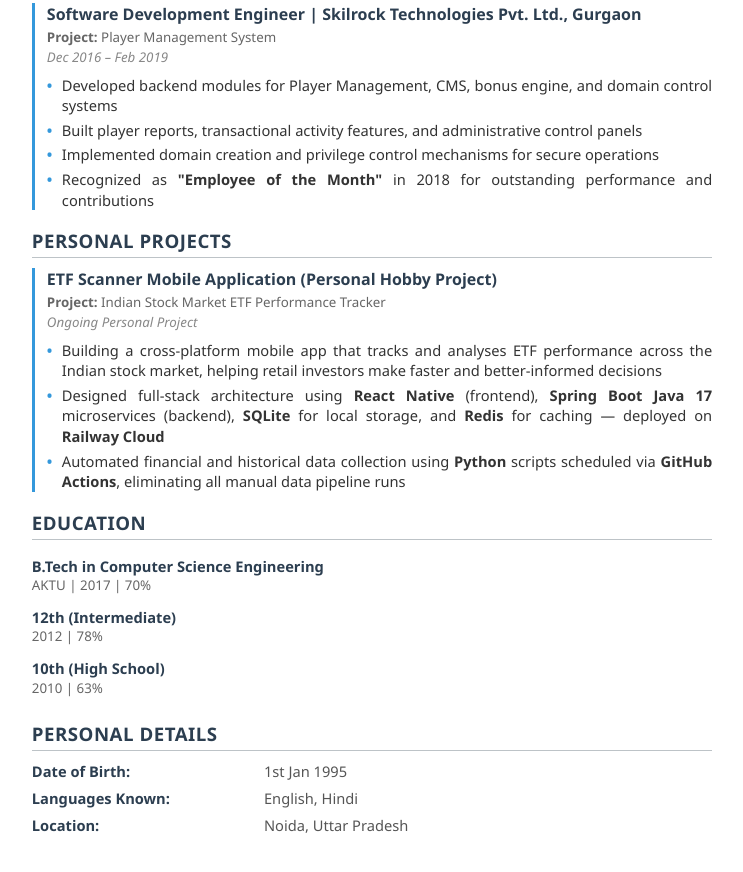
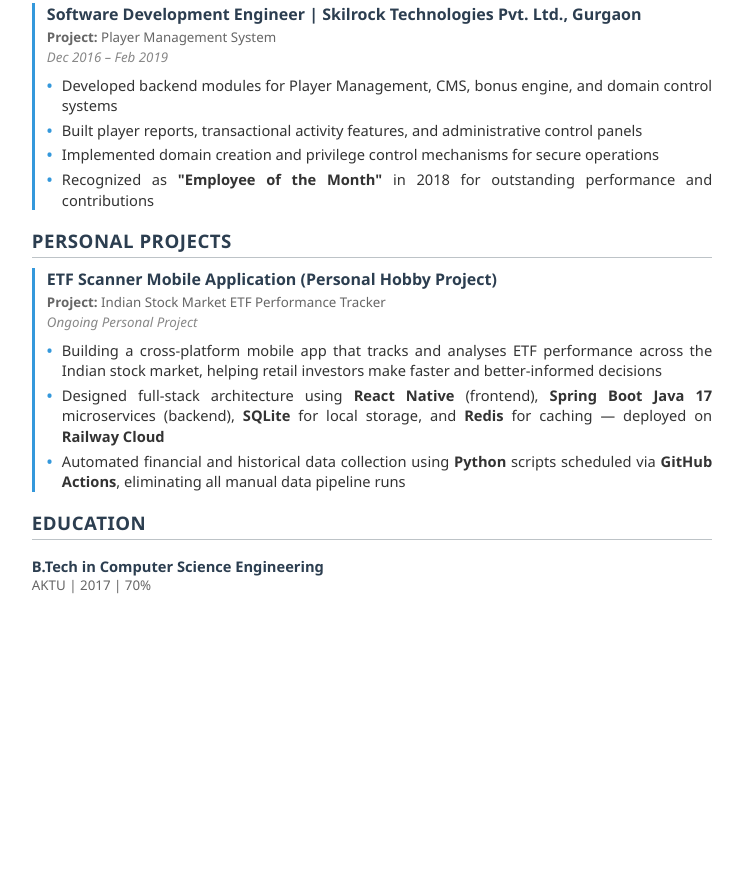
Before and after one commit to iampankajkumar/iampankajkumar.github.io, a plain HTML site: page resume.html in a window 1280 px wide. Shown: the part 2179-3051 px from the top of the page, without its empty margins (268-1011 px from the left). After the commit the page ends 2855 px from the top, so only its background shows below. Drawn offline with Linux system fonts and the light colour scheme.

Commit message:
resume updated

```diff
--- a/resume.html
+++ b/resume.html
@@ -403,35 +403,8 @@
                 <div class="education-details">AKTU | 2017 | 70%</div>
             </div>
         </div>
-        <div class="education-item">
-            <div>
-                <div class="degree">12th (Intermediate)</div>
-                <div class="education-details">2012 | 78%</div>
-            </div>
-        </div>
-        <div class="education-item">
-            <div>
-                <div class="degree">10th (High School)</div>
-                <div class="education-details">2010 | 63%</div>
-            </div>
-        </div>
     </div>
 
-    <div class="section">
-        <h2 class="section-title">Personal Details</h2>
-        <div class="personal-grid">
-            <div class="personal-label">Date of Birth:</div>
-            <div class="personal-value">1st Jan 1995</div>
-        </div>
-        <div class="personal-grid">
-            <div class="personal-label">Languages Known:</div>
-            <div class="personal-value">English, Hindi</div>
-        </div>
-        <div class="personal-grid">
-            <div class="personal-label">Location:</div>
-            <div class="personal-value">Noida, Uttar Pradesh</div>
-        </div>
-    </div>
     <script>
     function downloadPDF() {
         const downloadButtons = document.querySelector('.download-buttons');
```
